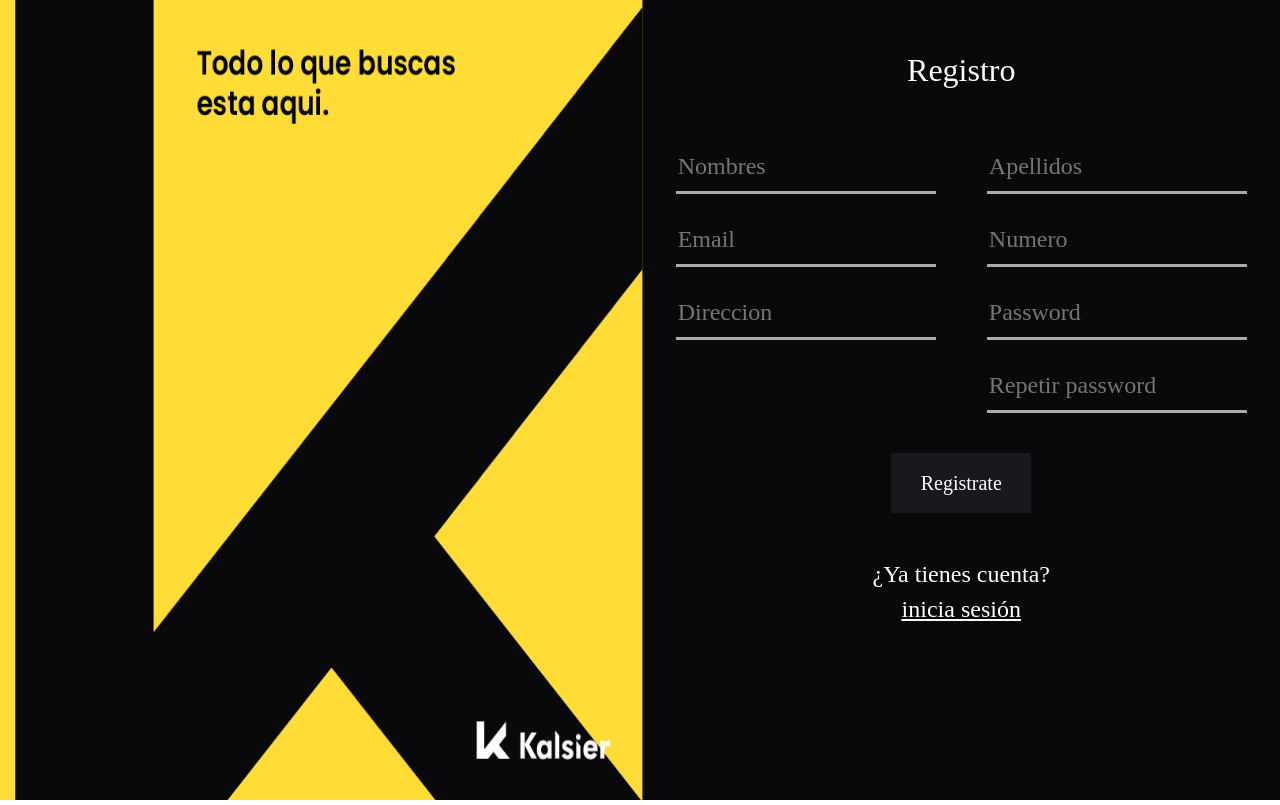
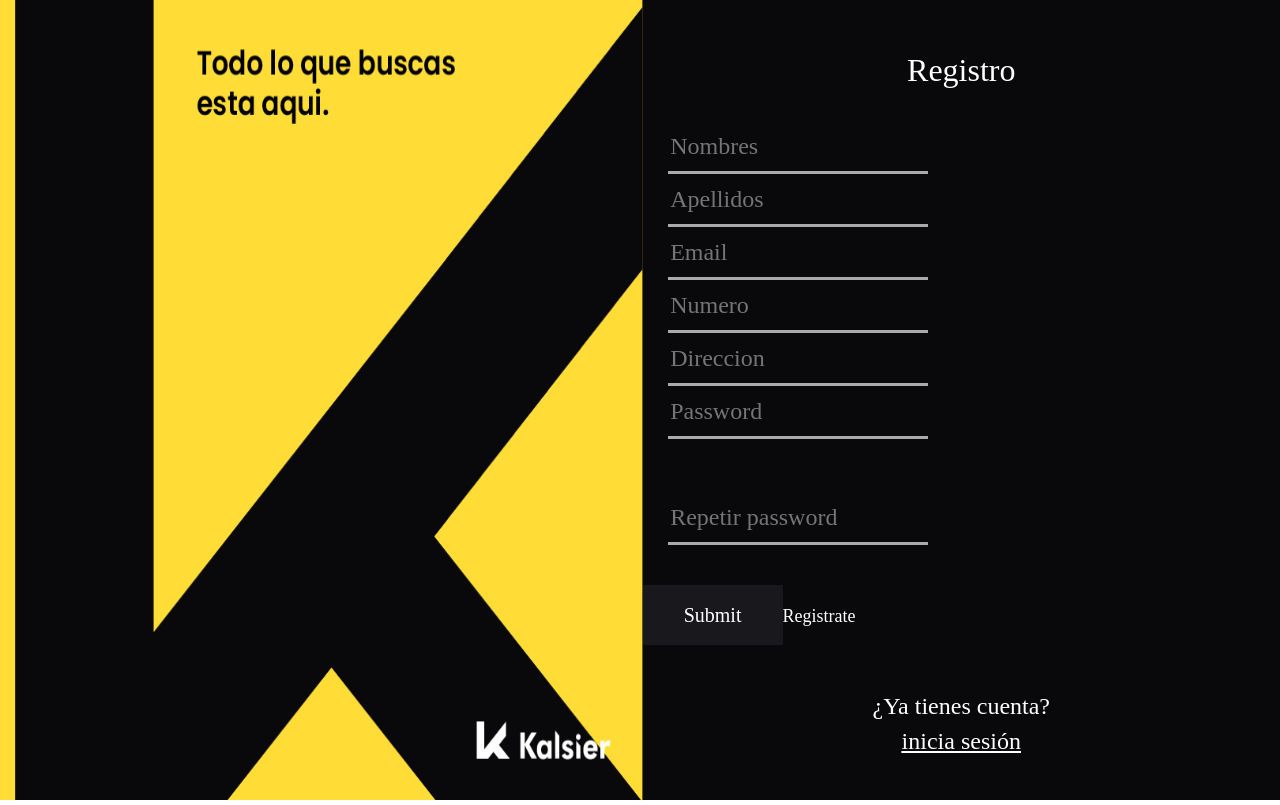
Before and after one commit to Karlo1130/examen-web-2, a Django app: template proyecto/proyectoApp/templates/signUp.html in a window 1280 px wide. Run offline with Django 4.2, Linux system fonts and the light colour scheme; the template is opened without the code that fills it, so the values that code supplies are empty.

Commit message:
Proyecto actualizado (Datos del LogIn obtenidos)

```diff
--- a/proyecto/proyectoApp/templates/css/styleLogin.css
+++ b/proyecto/proyectoApp/templates/css/styleLogin.css
@@ -9,6 +9,12 @@
   flex-direction: row;
   width: 100vw;
   height: 100vh;
+}
+.column {
+  display: flex;
+  justify-content: center;
+  align-items: center;
+  padding-top: 2.5vh;
 }
 
 .logInBody>div:nth-child(1) {
@@ -26,13 +32,17 @@
   display: flex;
   flex-direction: column;
 }
+.formSignUp{
+  display: flex;
+  flex-direction: column;
+}
 
-.logInBody>div:nth-child(2)>div {
+/* .formSignUp>div {
   display: flex;
   justify-content: center;
   align-items: center;
   padding-top: 2.5vh;
-}
+} */
 .loginUserImage{
   padding-top: 6vh !important;
 }
@@ -66,7 +76,6 @@
   margin-right: 2vw;
   font-size: 24px;
 }
-
 .customButton {
   background-color: rgb(25, 25, 29);
   width: 140px;
--- a/proyecto/proyectoApp/templates/login.html
+++ b/proyecto/proyectoApp/templates/login.html
@@ -24,9 +24,12 @@
             <div>
                 <p class="loginText1">Iniciar sesión</p>
             </div>
+            <form action="/index/" method="post">
+                {% csrf_token %}
                 <div><input type="text" class="mi-textfield" id="emailLogin" placeholder="Email"></div>
                 <div><input type="text" class="mi-textfield" id="passwordLogin" placeholder="Password"></div>
                 <div style="padding-top: 5vh;"><button class="customButton" id="buttonLogin">Ingresar</button></div>
+            </form>
                 <div class="loginText2">¿No tienes cuenta?</div>
                 <a href="signUp.html"><div class="loginText3">registrate aquí</div></a>
             </div>
--- a/proyecto/proyectoApp/templates/signUp.html
+++ b/proyecto/proyectoApp/templates/signUp.html
@@ -1,66 +1,70 @@
+{% load static %}
 <!DOCTYPE html>
 <html lang="en">
 <head>
     <meta charset="UTF-8">
     <meta name="viewport" content="width=device-width, initial-scale=1.0">
     <title>Crear cuenta</title>
-    <link rel="stylesheet" href="css/styleLogin.css">
-    <link rel="stylesheet" href="css/style.css">
+    <link rel="stylesheet" href="{% static 'css/styleLogin.css' %}">
+    <link rel="stylesheet" href="{% static 'css/style.css' %}">
 </head>
 <body>
     <div class="logInBody">
         <div>
             <div style="background-color: rgb(255, 221, 54); width: 1.2vw; height: 100vh;"> </div>
             <div>
-                <img style="height: 100vh; width: 49vw;" src="assets/img/kalsierAsset 1.png" alt="">
+                <img style="height: 100vh; width: 49vw;" src="{% static '/assets/img/kalsierAsset 1.png' %}" alt="">
             </div>
         </div>
         <div>
             <div>
                 <p class="registerText1">Registro</p>
             </div>
+            <form action="/signUp/" method="post" class="formSignUp">
+                {% csrf_token %}
 
                 <div class="column">
                     <div>
-        <input type="text" class="mi-textfield" id="names" placeholder="Nombres">
+                        <input type="text" class="mi-textfield" id="names" placeholder="Nombres" name="Nombres">
                     </div>
                     <div>
-        <input type="text" class="mi-textfield" id="lastnames" placeholder="Apellidos">
+                        <input type="text" class="mi-textfield" id="lastnames" placeholder="Apellidos" name="Apellidos">
                     </div>
                 </div>
                 <div class="column">
                 <div>
-        <input type="text" class="mi-textfield" id="email" placeholder="Email">
+                    <input type="text" class="mi-textfield" id="email" placeholder="Email" name="Email">
                 </div>
                 <div>
-        <input type="text" class="mi-textfield" id="phoneNumber" placeholder="Numero">
+                    <input type="text" class="mi-textfield" id="phoneNumber" placeholder="Numero" name="Numero">
                 </div>
             </div>
             <div class="column">
                 <div>
-        <input type="text" class="mi-textfield" id="addres" placeholder="Direccion">
+                    <input type="text" class="mi-textfield" id="addres" placeholder="Direccion" name="addres">
                 </div>
                 <div>
-        <input type="text" class="mi-textfield" id="password" placeholder="Password">
+                    <input type="text" class="mi-textfield" id="password" placeholder="Password" name="password">
                 </div>
             </div>
             <div class="column">
                 <div>
-        <input style="visibility: hidden;" type="text" class="mi-textfield"  placeholder="Repetir password">
+                    <input style="visibility: hidden;" type="text" class="mi-textfield" placeholder="Repetir password">
                 </div>
 
                 <div>
-        <input type="text" class="mi-textfield" id="rPassword" placeholder="Repetir password">
+                    <input type="text" class="mi-textfield" id="rPassword" placeholder="Repetir password" name="RepetirPassword">
                 </div>
             </div>
 
-                <div style="padding-top: 5vh;"><button class="customButton" id="button">Registrate</button></div>
+            <div style="padding-top: 5vh;"><input type="submit" class="customButton" id="button">Registrate</input></div>
+        </form>
             <div class="loginText2">¿Ya tienes cuenta?</div>
-                <a href="login.html"><div class="loginText3">inicia sesión</div></a>
+            <a href="{% url 'login' %}"><div class="loginText3">inicia sesión</div></a>
         </div>
     </div>
 
-    <script src="javaScript/signUp.js"></script>
+    <script src="{% static 'javaScript/signUp.js' %}"></script>
 
     <!--
         TODO: cambiar input por enlace con aspecto de boton
@@ -70,6 +74,6 @@
     <!-- <form>
         <input type="button" value="Registrate">
     </form>
-    <a href="login.html">Inicia sesión</a> -->
+    <a href="{% url 'login' %}">Inicia sesión</a> -->
 </body>
 </html>
--- a/proyecto/proyectoApp/urls.py
+++ b/proyecto/proyectoApp/urls.py
@@ -4,4 +4,5 @@
 urlpatterns = [
     path("", views.login, name= "login"),
     path("index/", views.index, name="index"),
+    path("signUp/", views.signUp, name="signUp"),
 ]
```
Also changed, not shown: proyecto/proyectoApp/views.py (+14 -1 lines). Lines whose indentation alone changed are shown as unchanged.
